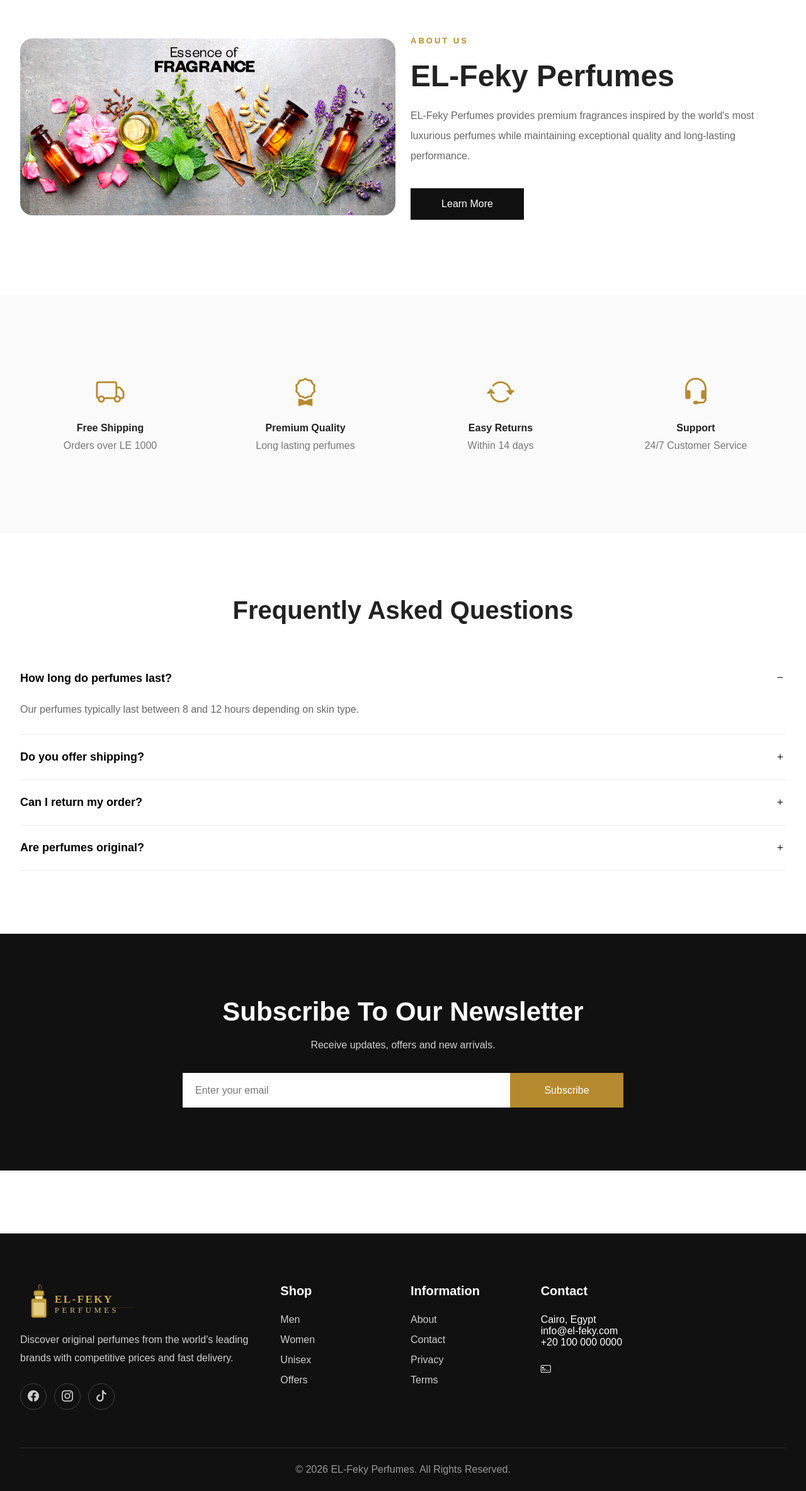
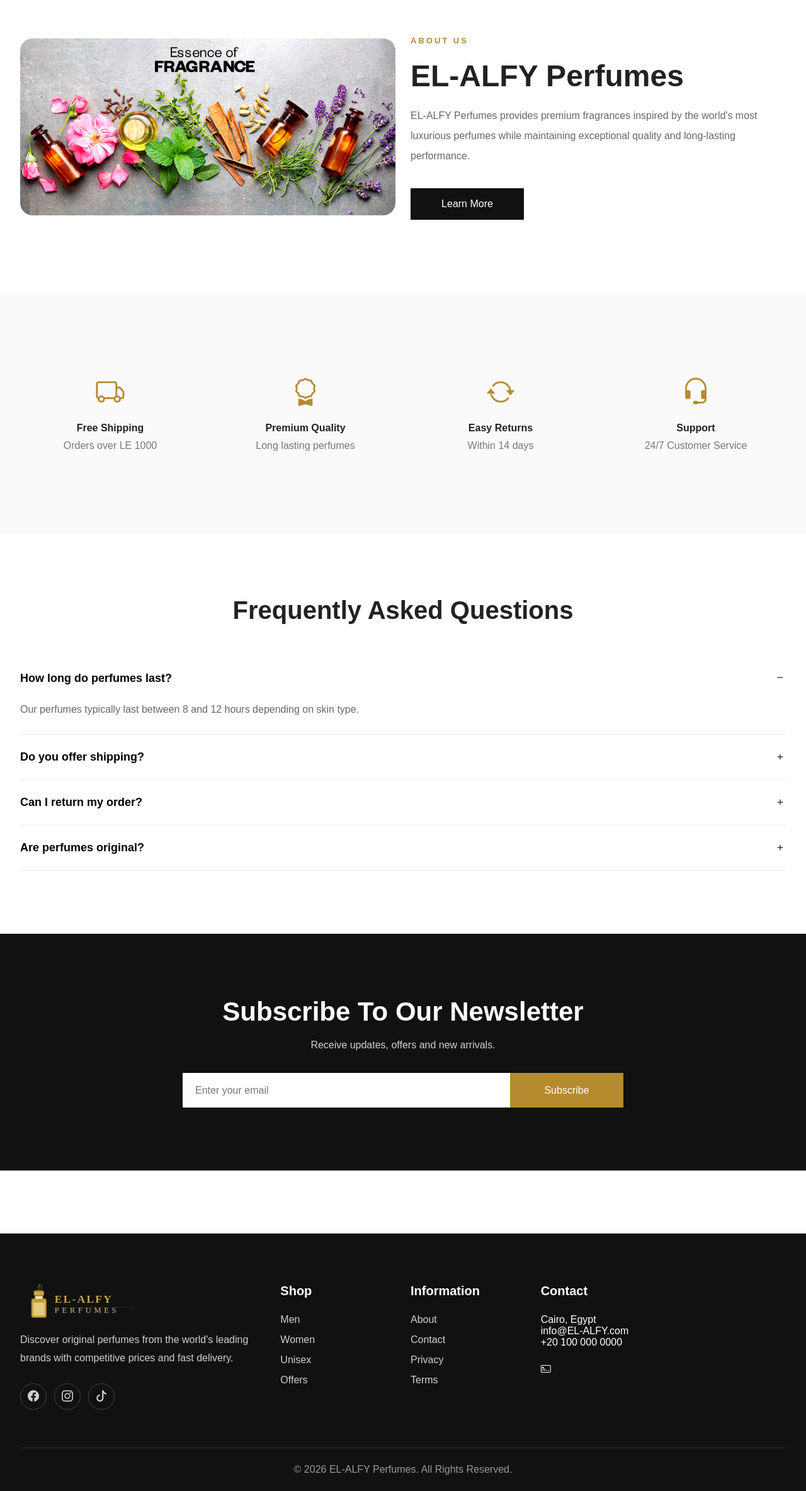
Before and after one commit to Ga3biri/diamond-perfume, an Angular app: page / in a window 1280 px wide. Shown: the part 2342-4710 px from the top of the page at 63% size. Built offline with nearby package versions, Linux system fonts and the light colour scheme.

Commit message:
Rebrand: EL-Feky → EL-ALFY (logo, navbar, footer, about, title)

```diff
--- a/src/app/features/home/components/about/about.html
+++ b/src/app/features/home/components/about/about.html
@@ -8,7 +8,7 @@
 
                 <img
                     src="images/about/about.png"
-                alt="EL-Feky Perfumes">
+                alt="EL-ALFY Perfumes">
 
             </div>
 
@@ -22,14 +22,14 @@
 
                 <h2>
 
-                    EL-Feky Perfumes
+                    EL-ALFY Perfumes
 
 
                 </h2>
 
                 <p>
 
-EL-Feky Perfumes provides premium fragrances inspired by the world's most luxurious perfumes while maintaining exceptional quality and long-lasting performance.
+EL-ALFY Perfumes provides premium fragrances inspired by the world's most luxurious perfumes while maintaining exceptional quality and long-lasting performance.
 
                 </p>
 
--- a/src/app/shared/components/footer/footer.html
+++ b/src/app/shared/components/footer/footer.html
@@ -10,7 +10,7 @@
 
                     <img
                     src="images/logo.svg"
-                        alt="EL-Feky">
+                        alt="EL-ALFY">
 
                     <p>
 
@@ -80,7 +80,7 @@
 
                 <p>Cairo, Egypt</p>
 
-                <p>info@el-feky.com</p>
+                <p>info@EL-ALFY.com</p>
 
                 <p>+20 100 000 0000</p>
 
@@ -96,7 +96,7 @@
 
         <div class="copyright">
 
-            © 2026 EL-Feky Perfumes. All Rights Reserved.
+            © 2026 EL-ALFY Perfumes. All Rights Reserved.
 
         </div>
 
--- a/src/app/shared/components/navbar/navbar.html
+++ b/src/app/shared/components/navbar/navbar.html
@@ -19,7 +19,7 @@
 
                 <img
                     src="images/logo.svg"
-                    alt="EL-Feky Perfumes">
+                    alt="EL-ALFY Perfumes">
 
             </a>
 
--- a/src/index.html
+++ b/src/index.html
@@ -2,7 +2,7 @@
 <html lang="en">
 <head>
   <meta charset="utf-8">
-  <title>EL-Feky Perfumes</title>
+  <title>EL-ALFY Perfumes</title>
   <base href="/">
   <meta name="viewport" content="width=device-width, initial-scale=1">
   <link rel="icon" type="image/svg+xml" href="favicon.svg">
```
Also changed, not shown: public/images/logo.svg.
